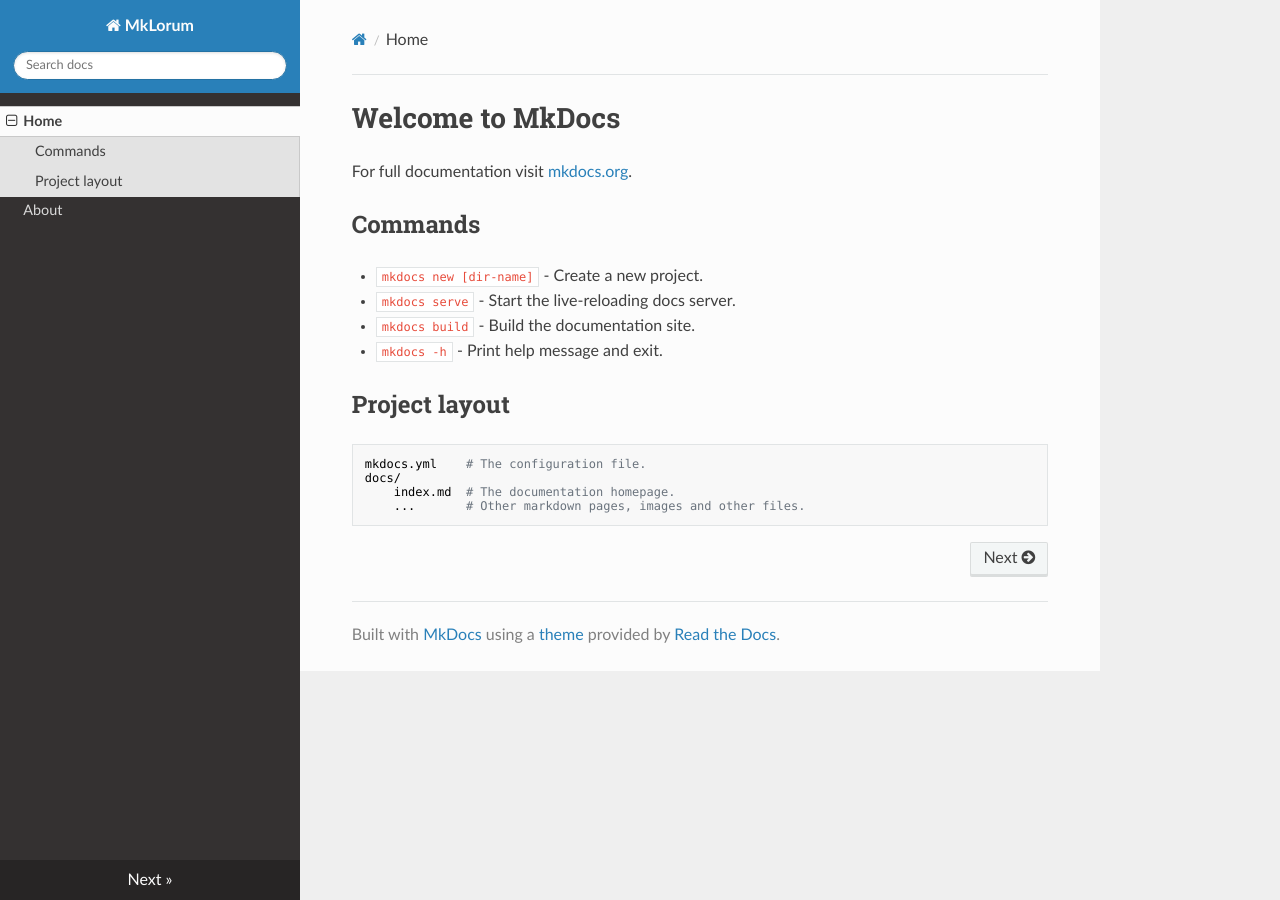
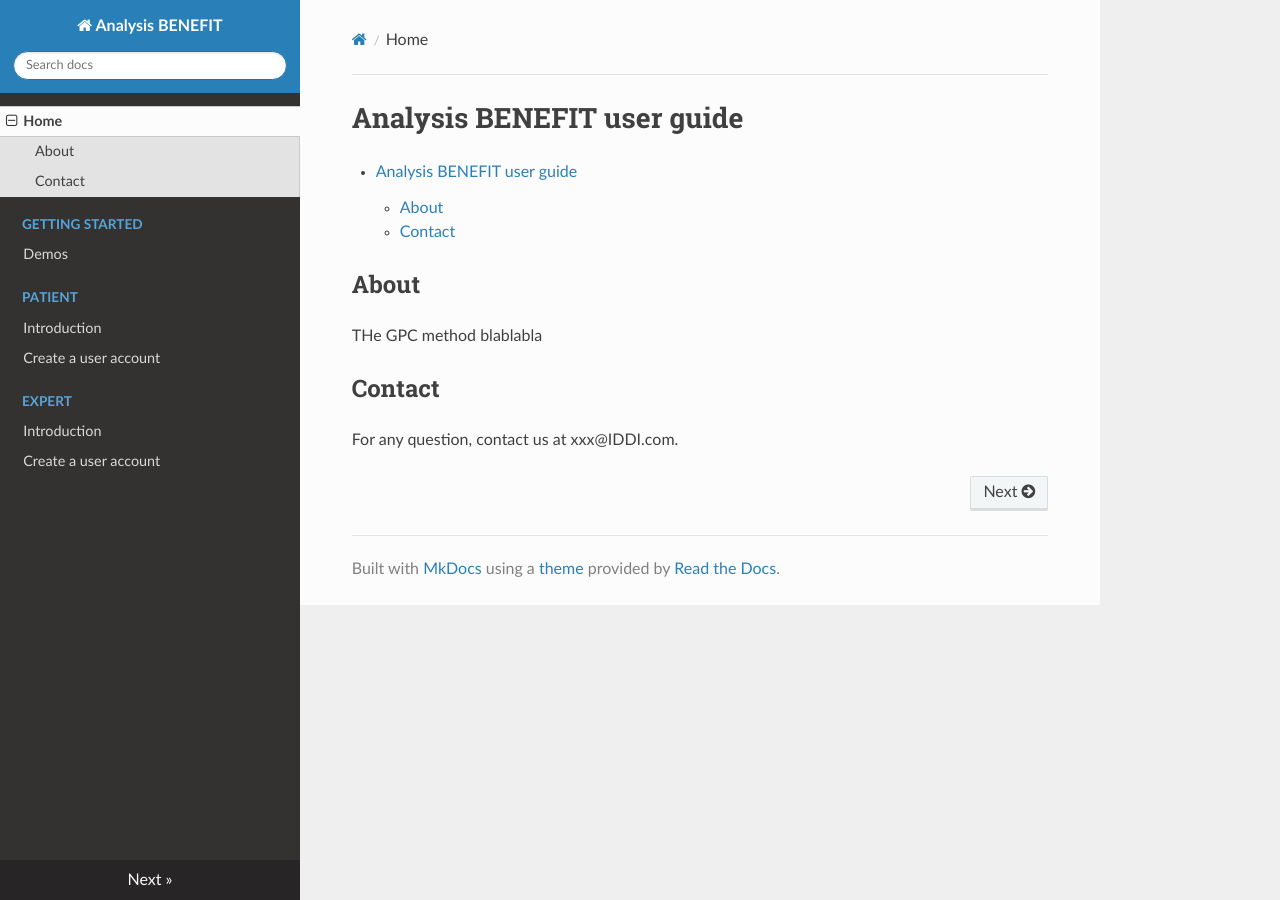
Before and after one commit to Sarah-Kst/app_documentation, an MkDocs documentation site: the page built from docs/docs/index.md, in a window 1280 px wide. Built offline with MkDocs 1.6.1, drawn with Linux system fonts in a browser that asks for light colours; nearby versions of some CDN libraries.

Commit message:
updated docs

```diff
--- a/docs/docs/index.md
+++ b/docs/docs/index.md
@@ -1,17 +1,11 @@
-# Welcome to MkDocs
+# Analysis BENEFIT user guide
 
-For full documentation visit [mkdocs.org](https://www.mkdocs.org).
+[TOC]
 
-## Commands
+## About
 
-* `mkdocs new [dir-name]` - Create a new project.
-* `mkdocs serve` - Start the live-reloading docs server.
-* `mkdocs build` - Build the documentation site.
-* `mkdocs -h` - Print help message and exit.
+THe GPC method blablabla
 
-## Project layout
+## Contact
 
-    mkdocs.yml    # The configuration file.
-    docs/
-        index.md  # The documentation homepage.
-        ...       # Other markdown pages, images and other files.
+For any question, contact us at xxx@IDDI.com.
--- a/docs/mkdocs.yml
+++ b/docs/mkdocs.yml
@@ -1,7 +1,21 @@
-site_name: MkLorum
-site_url: https://example.com/
+site_name: Analysis BENEFIT
 nav:
     - Home: index.md
-    - About: about.md
+    - Getting Started:
+        - demos.md
+    - Patient:
+        - patient.md
+        - create_user.md
+    - Expert:
+        - expert.md
+        - create_user.md
 
+markdown_extensions:
+    - toc:
+        permalink: True
+    - markdown_include.include:
+        base_path: docs
 theme: readthedocs
+
+plugins:
+    - search
```
Also changed, not shown: docs/docs/create_user.md (added, +7 -0 lines), docs/docs/demos.md (added, +11 -0 lines), docs/docs/expert.md (added, +9 -0 lines), docs/docs/patient.md (added, +9 -0 lines).
